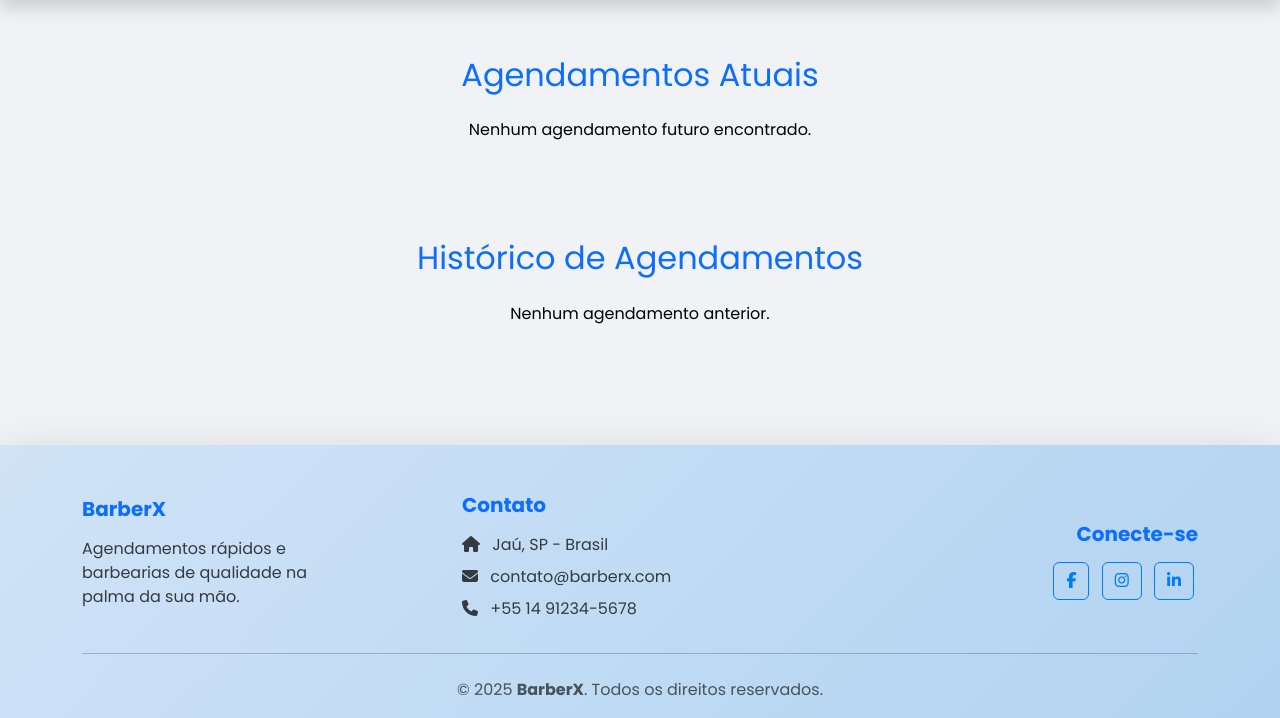
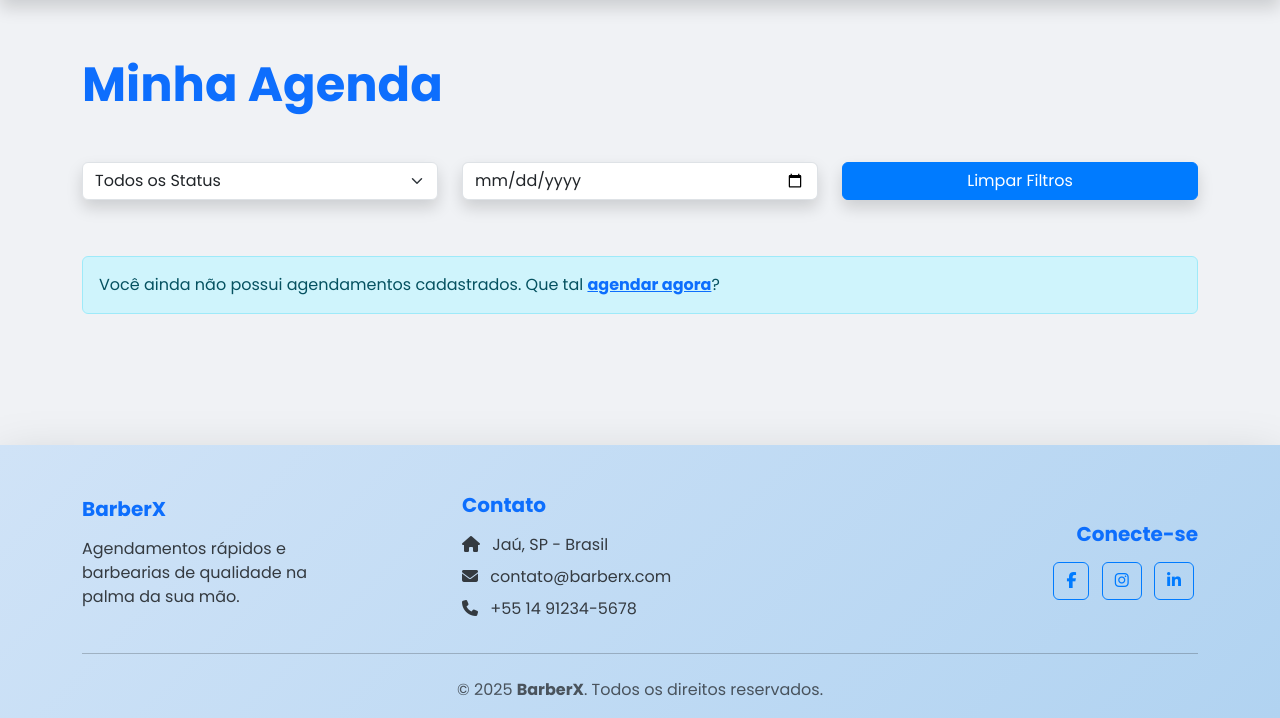
Before and after one commit to ortigozafe/barberx, a PHP site: page /barberx/agenda in a window 1280 px wide. Shown: the part 82-800 px from the top of the page. Run offline with PHP 8.4, Linux system fonts and the light colour scheme; the visitor is signed in with stand-in values (Sample User, id 1); data that the repository does not hold is empty; some libraries are stand-ins or nearby versions.

Commit message:
Agenda cliente

```diff
--- a/Controllers/agendamentoController.class.php
+++ b/Controllers/agendamentoController.class.php
@@ -18,18 +18,6 @@ class agendamentoController
         $cliente_id = $_SESSION["cliente_id"];
         $agendamentoDAO = new AgendamentoDAO($this->param);
         $todos = $agendamentoDAO->buscar_agendamentos_cliente($cliente_id);
-
-        $futuros = [];
-        $passados = [];
-        $agora = date("Y-m-d H:i:s");
-
-        foreach ($todos as $a) {
-            if ($a["data_hora"] > $agora && $a["status"] === "agendado") {
-                $futuros[] = $a;
-            } else {
-                $passados[] = $a;
-            }
-        }
 
         $titulo = "Minha Agenda";
 
--- a/Models/AgendamentoDAO.class.php
+++ b/Models/AgendamentoDAO.class.php
@@ -22,18 +22,30 @@ class AgendamentoDAO
 
     public function buscar_agendamentos_cliente($cliente_id)
     {
-        $sql = "SELECT a.*, s.nome AS servico_nome, p.nome AS profissional_nome, b.nome AS barbearia_nome
-                    FROM agendamento a
-                    JOIN servico s ON a.servico_id = s.id
-                    JOIN profissional p ON a.profissional_id = p.id
-                    JOIN barbearia b ON p.barbearia_id = b.id
-                    WHERE a.cliente_id = ?
-                    ORDER BY a.data_hora DESC";
+        $sql = "SELECT
+                a.id AS agendamento_id,
+                a.data_hora,
+                a.status,
+                a.observacoes,
+                s.nome AS servico_nome,
+                s.preco AS servico_preco,
+                p.nome AS profissional_nome,
+                p.email AS profissional_email,
+                b.nome AS barbearia_nome,
+                b.imagem AS barbearia_imagem
+            FROM agendamento a
+            JOIN servico s ON a.servico_id = s.id
+            JOIN profissional p ON a.profissional_id = p.id
+            JOIN barbearia b ON a.barbearia_id = b.id
+            WHERE a.cliente_id = ?
+            ORDER BY a.data_hora DESC";
 
         $stm = $this->db->prepare($sql);
-        $stm->execute([$cliente_id]);
-        return $stm->fetchAll(PDO::FETCH_ASSOC);
+        $stm->bindValue(1, $cliente_id);
+        $stm->execute();
+        return $stm->fetchAll(PDO::FETCH_OBJ);
     }
+
 
     public function cancelar_agendamento($id)
     {
--- a/Views/agenda_cliente.php
+++ b/Views/agenda_cliente.php
@@ -1,53 +1,113 @@
-<div class="container mt-5 text-white">
-    <h2 class="text-center mb-4 text-primary">Agendamentos Atuais</h2>
+<div class="container py-5">
+    <h2 class="display-5 fw-bold mb-5 text-primary animate__animated animate__fadeInDown">Minha Agenda</h2>
 
-    <?php if (empty($futuros)): ?>
-        <p class="text-center text-black">Nenhum agendamento futuro encontrado.</p>
-    <?php else: ?>
-        <?php foreach ($futuros as $a): ?>
-            <div class="bg-dark p-3 mb-3 rounded">
-                <strong><?= $a->getProfissional()->getBarbearia()->getNome() ?> - <?= $a->getServico()->getNome() ?></strong><br>
-                Profissional: <?= $a->getProfissional()->getNome() ?><br>
-                Data e Hora: <?= date('d/m/Y H:i', strtotime($a->getDataHora())) ?><br>
-                <div class="mt-2">
-                    <a href="/barberx/agendar?id=<?= $a->getId() ?>&editar=1" class="btn btn-sm btn-primary">Editar</a>
-                    <button class="btn btn-sm btn-danger" data-bs-toggle="modal" data-bs-target="#cancelarModal<?= $a->getId() ?>">Cancelar</button>
-                </div>
-            </div>
+    <!-- filtros -->
+    <div class="row mb-4 animate__animated animate__fadeIn">
+        <div class="col-md-4 mb-2">
+            <select id="filtro-status" class="form-select shadow rounded">
+                <option value="">Todos os Status</option>
+                <option value="agendado">Agendado</option>
+                <option value="concluido">Concluído</option>
+                <option value="cancelado">Cancelado</option>
+            </select>
+        </div>
+        <div class="col-md-4 mb-2">
+            <input type="date" id="filtro-data" class="form-control shadow rounded">
+        </div>
+        <div class="col-md-4 mb-2">
+            <button class="btn btn-primary w-100 shadow rounded" id="limpar-filtros">
+                Limpar Filtros
+            </button>
+        </div>
+    </div>
 
-            <div class="modal fade" id="cancelarModal<?= $a->getId() ?>" tabindex="-1" aria-labelledby="cancelarModalLabel<?= $a->getId() ?>" aria-hidden="true">
-                <div class="modal-dialog">
-                    <div class="modal-content bg-dark text-white">
-                        <div class="modal-header">
-                            <h5 class="modal-title" id="cancelarModalLabel<?= $a->getId() ?>">Confirmar Cancelamento</h5>
-                            <button type="button" class="btn-close btn-close-white" data-bs-dismiss="modal" aria-label="Close"></button>
-                        </div>
-                        <div class="modal-body">
-                            Tem certeza que deseja cancelar o agendamento de **<?= $a->getServico()->getNome() ?>** com **<?= $a->getProfissional()->getNome() ?>** em **<?= date('d/m/Y H:i', strtotime($a->getDataHora())) ?>**?
-                        </div>
-                        <div class="modal-footer">
-                            <a href="/barberx/cancelar_agendamento?id=<?= $a->getId() ?>" class="btn btn-danger">Sim, Cancelar</a>
-                            <button type="button" class="btn btn-secondary" data-bs-dismiss="modal">Voltar</button>
-                        </div>
-                    </div>
-                </div>
-            </div>
-        <?php endforeach; ?>
-    <?php endif; ?>
-
-    <hr class="my-5">
-
-    <h2 class="text-center mb-4 text-primary">Histórico de Agendamentos</h2>
-    <?php if (empty($passados)): ?>
-        <p class="text-center text-black">Nenhum agendamento anterior.</p>
-    <?php else: ?>
-        <?php foreach ($passados as $a):  ?>
-            <div class="bg-secondary p-3 mb-3 rounded">
-                <strong><?= $a->getProfissional()->getBarbearia()->getNome() ?> - <?= $a->getServico()->getNome() ?></strong><br>
-                Profissional: <?= $a->getProfissional()->getNome() ?><br>
-                Data: <?= date('d/m/Y H:i', strtotime($a->getDataHora())) ?><br>
-                Status: <span class="text-warning"><?= ucfirst($a->getStatus()) ?></span>
-            </div>
-        <?php endforeach; ?>
+    <?php if (!empty($todos)) : ?>
+        <div class="table-responsive animate__animated animate__fadeInUp shadow rounded-3 bg-white border">
+            <table id="agenda-table" class="table table-hover align-middle mb-0">
+                <thead class="table-primary">
+                    <tr>
+                        <th scope="col">Barbearia</th>
+                        <th scope="col">Serviço</th>
+                        <th scope="col">Profissional</th>
+                        <th scope="col">Data/Hora</th>
+                        <th scope="col">Status</th>
+                        <th scope="col">Observações</th>
+                    </tr>
+                </thead>
+                <tbody>
+                    <?php foreach ($todos as $a) : ?>
+                        <tr data-status="<?= strtolower($a->status) ?>" data-data="<?= date('Y-m-d', strtotime($a->data_hora)) ?>">
+                            <td>
+                                <?php if (!empty($a->barbearia_imagem)) : ?>
+                                    <div class="d-flex align-items-center gap-2">
+                                        <img src="/<?= $a->barbearia_imagem ?>" alt="Barbearia" class="rounded shadow-sm" style="width:50px; height:50px; object-fit:cover;">
+                                        <span class="fw-bold text-dark-blue"><?= htmlspecialchars($a->barbearia_nome) ?></span>
+                                    </div>
+                                <?php else : ?>
+                                    <span class="fw-bold text-dark-blue"><?= htmlspecialchars($a->barbearia_nome) ?></span>
+                                <?php endif; ?>
+                            </td>
+                            <td class="text-dark-gray"><?= htmlspecialchars($a->servico_nome) ?></td>
+                            <td class="text-dark-gray"><?= htmlspecialchars($a->profissional_nome) ?></td>
+                            <td class="text-dark-gray"><?= date('d/m/Y H:i', strtotime($a->data_hora)) ?></td>
+                            <td>
+                                <?php
+                                $status = strtolower($a->status);
+                                $badgeClass = match ($status) {
+                                    'agendado'  => 'bg-success',
+                                    'concluido' => 'bg-primary',
+                                    'cancelado' => 'bg-danger',
+                                    default     => 'bg-secondary',
+                                };
+                                ?>
+                                <span class="badge <?= $badgeClass ?> text-white py-2 px-3 rounded-pill shadow-sm"><?= ucfirst($status) ?></span>
+                            </td>
+                            <td class="text-dark-gray"><?= htmlspecialchars($a->observacoes) ?></td>
+                        </tr>
+                    <?php endforeach; ?>
+                </tbody>
+            </table>
+        </div>
+    <?php else : ?>
+        <div class="alert alert-info mt-5 animate__animated animate__fadeIn">
+            Você ainda não possui agendamentos cadastrados. Que tal <a href="/barberx/barbearias" class="fw-bold text-primary">agendar agora</a>?
+        </div>
     <?php endif; ?>
 </div>
+
+<script>
+    document.addEventListener("DOMContentLoaded", function() {
+        const filtroStatus = document.getElementById("filtro-status");
+        const filtroData = document.getElementById("filtro-data");
+        const limparFiltros = document.getElementById("limpar-filtros");
+
+        filtroStatus.addEventListener("change", filtrarTabela);
+        filtroData.addEventListener("change", filtrarTabela);
+        limparFiltros.addEventListener("click", function() {
+            filtroStatus.value = "";
+            filtroData.value = "";
+            filtrarTabela();
+        });
+
+        function filtrarTabela() {
+            const status = filtroStatus.value;
+            const data = filtroData.value;
+
+            document.querySelectorAll("#agenda-table tbody tr").forEach(function(row) {
+                const rowStatus = row.dataset.status;
+                const rowData = row.dataset.data;
+
+                let exibir = true;
+
+                if (status && rowStatus !== status) {
+                    exibir = false;
+                }
+                if (data && rowData !== data) {
+                    exibir = false;
+                }
+
+                row.style.display = exibir ? "" : "none";
+            });
+        }
+    });
+</script>
--- a/assets/styles/style.css
+++ b/assets/styles/style.css
@@ -100,20 +91,19 @@ body {
 
 .carousel-caption h5,
 .carousel-caption p {
-  color: #ffffff; /* Texto branco puro para garantir visibilidade no fundo escuro transparente */
+  color: #ffffff;
 }
 
-/* Botões */
 .btn-primary {
-  background-color: #007bff; /* Azul primário padrão Bootstrap */
+  background-color: #007bff;
   border-color: #007bff;
-  color: #ffffff; /* Texto branco */
+  color: #ffffff;
   transition: all 0.3s ease;
   box-shadow: 0 4px 8px rgba(0, 123, 255, 0.2);
 }
 
 .btn-primary:hover {
-  background-color: #0056b3; /* Azul mais escuro no hover */
+  background-color: #0056b3;
   border-color: #0056b3;
   color: #ffffff;
   transform: translateY(-3px);
```
Also changed, not shown: other parts of assets/styles/style.css (+33 -47 lines).
